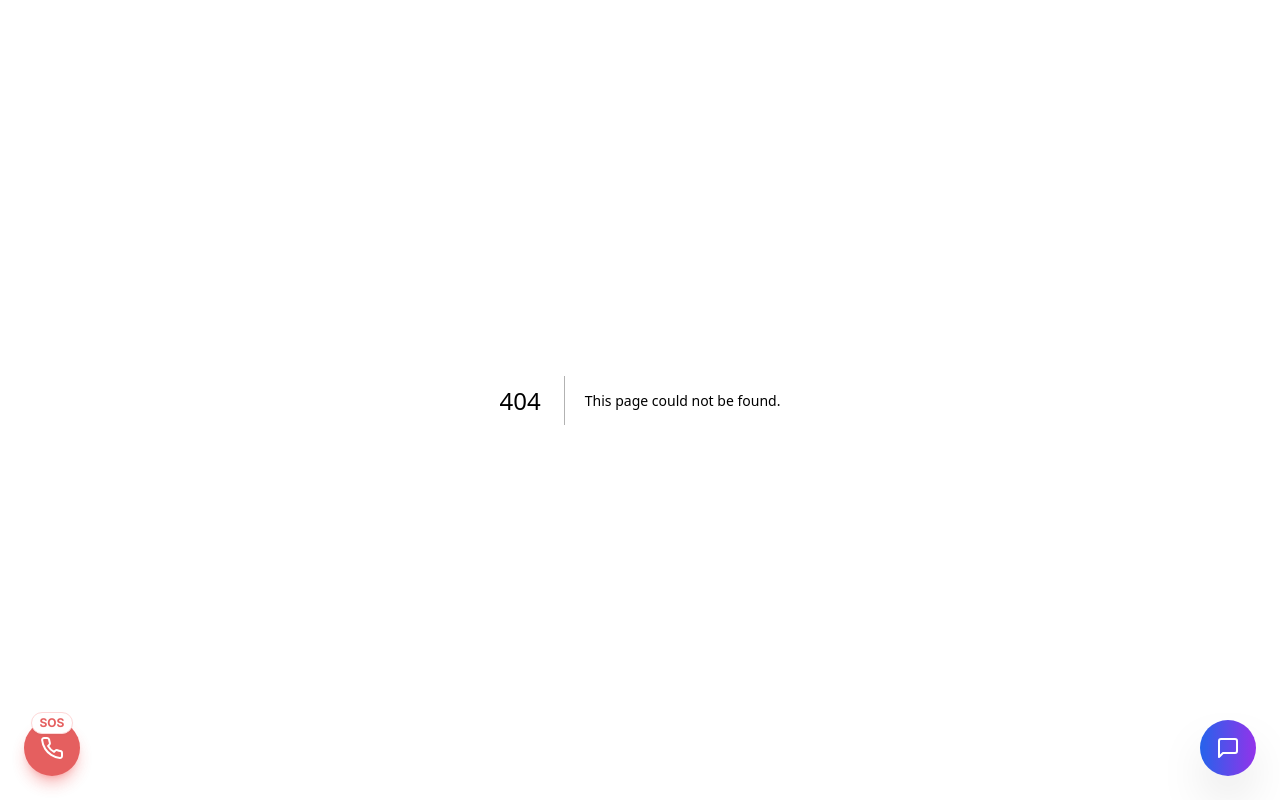
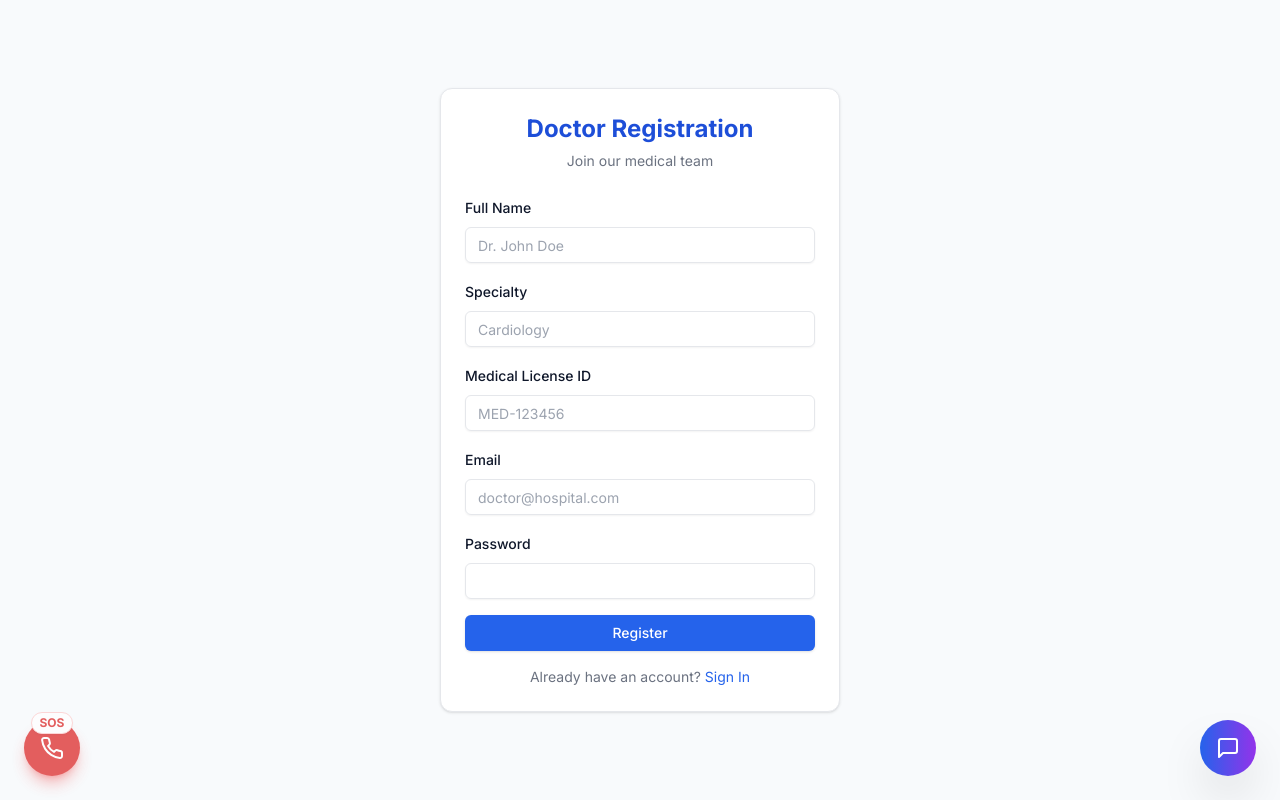
Before and after one commit to nikhild-10/hosptail-mangment-, a Next.js app in the folder client/: page /portal/doctor/register in a window 1280 px wide. Before the commit this address had no page. Built offline with nearby package versions, Linux system fonts and the light colour scheme.

Commit message:
Add Doctor Registration Page

```diff
--- a/client/src/app/portal/doctor/login/page.tsx
+++ b/client/src/app/portal/doctor/login/page.tsx
@@ -64,6 +64,9 @@ export default function DoctorLogin() {
                     <div className="mt-4 text-center text-sm">
                         <Link href="/" className="text-gray-500 hover:underline">Back to Home</Link>
                     </div>
+                    <div className="mt-2 text-center text-sm">
+                        <Link href="/portal/doctor/register" className="text-blue-600 hover:underline">New Doctor? Register here</Link>
+                    </div>
                 </CardContent>
             </Card>
         </div>
--- /dev/null
+++ b/client/src/app/portal/doctor/register/page.tsx
@@ -0,0 +1,100 @@
+'use client';
+
+import { useState } from 'react';
+import Link from 'next/link';
+import { useRouter } from 'next/navigation';
+import { Button, Input, Card, CardHeader, CardContent } from '@/components/ui';
+
+export default function DoctorRegister() {
+    const router = useRouter();
+    const [name, setName] = useState('');
+    const [email, setEmail] = useState('');
+    const [password, setPassword] = useState('');
+    const [specialty, setSpecialty] = useState('');
+    const [license, setLicense] = useState('');
+    const [error, setError] = useState('');
+    const [isLoading, setIsLoading] = useState(false);
+
+    const handleRegister = async (e: React.FormEvent) => {
+        e.preventDefault();
+        setIsLoading(true);
+
+        // Mock Registration
+        setTimeout(() => {
+            console.log('Registered Doctor:', { name, email, specialty, license });
+            // Simulate success
+            router.push('/portal/doctor/login?registered=true');
+        }, 1500);
+    };
+
+    return (
+        <div className="flex min-h-screen w-full items-center justify-center bg-slate-50 py-10">
+            <Card className="w-[400px] bg-white animate-fade-in-up">
+                <CardHeader>
+                    <h2 className="text-2xl font-bold text-center text-blue-700">Doctor Registration</h2>
+                    <p className="text-center text-sm text-gray-500">Join our medical team</p>
+                </CardHeader>
+                <CardContent>
+                    <form onSubmit={handleRegister} className="space-y-4">
+                        <div className="space-y-2">
+                            <label className="text-sm font-medium">Full Name</label>
+                            <Input
+                                type="text"
+                                placeholder="Dr. John Doe"
+                                value={name}
+                                onChange={(e) => setName(e.target.value)}
+                                required
+                            />
+                        </div>
+                        <div className="space-y-2">
+                            <label className="text-sm font-medium">Specialty</label>
+                            <Input
+                                type="text"
+                                placeholder="Cardiology"
+                                value={specialty}
+                                onChange={(e) => setSpecialty(e.target.value)}
+                                required
+                            />
+                        </div>
+                        <div className="space-y-2">
+                            <label className="text-sm font-medium">Medical License ID</label>
+                            <Input
+                                type="text"
+                                placeholder="MED-123456"
+                                value={license}
+                                onChange={(e) => setLicense(e.target.value)}
+                                required
+                            />
+                        </div>
+                        <div className="space-y-2">
+                            <label className="text-sm font-medium">Email</label>
+                            <Input
+                                type="email"
+                                placeholder="doctor@hospital.com"
+                                value={email}
+                                onChange={(e) => setEmail(e.target.value)}
+                                required
+                            />
+                        </div>
+                        <div className="space-y-2">
+                            <label className="text-sm font-medium">Password</label>
+                            <Input
+                                type="password"
+                                value={password}
+                                onChange={(e) => setPassword(e.target.value)}
+                                required
+                            />
+                        </div>
+                        <Button type="submit" className="w-full bg-blue-600 hover:bg-blue-700" disabled={isLoading}>
+                            {isLoading ? 'Creating Account...' : 'Register'}
+                        </Button>
+                    </form>
+                    <div className="mt-4 text-center text-sm">
+                        <span className="text-gray-500">Already have an account? </span>
+                        <Link href="/portal/doctor/login" className="text-blue-600 hover:underline">Sign In</Link>
+                    </div>
+                </CardContent>
+            </Card>
+        </div>
+    );
+}
```
Also changed, not shown: 1 other file (tests, documents, lock files or other folders).
